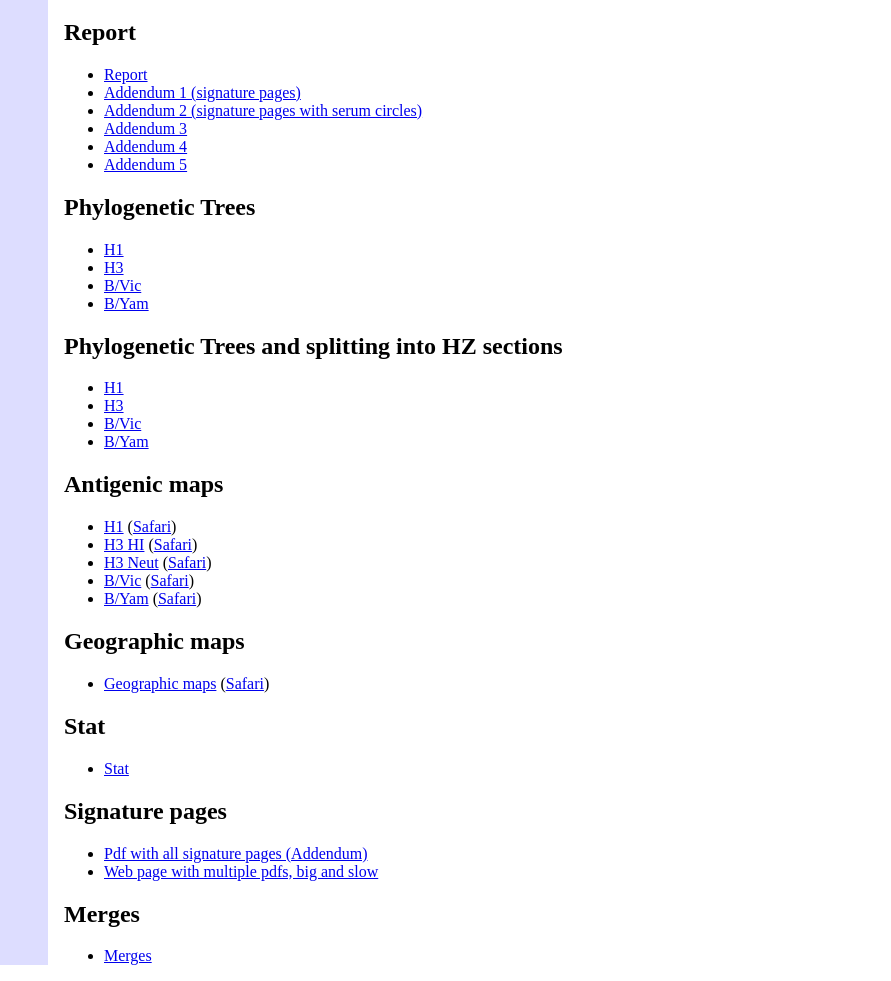
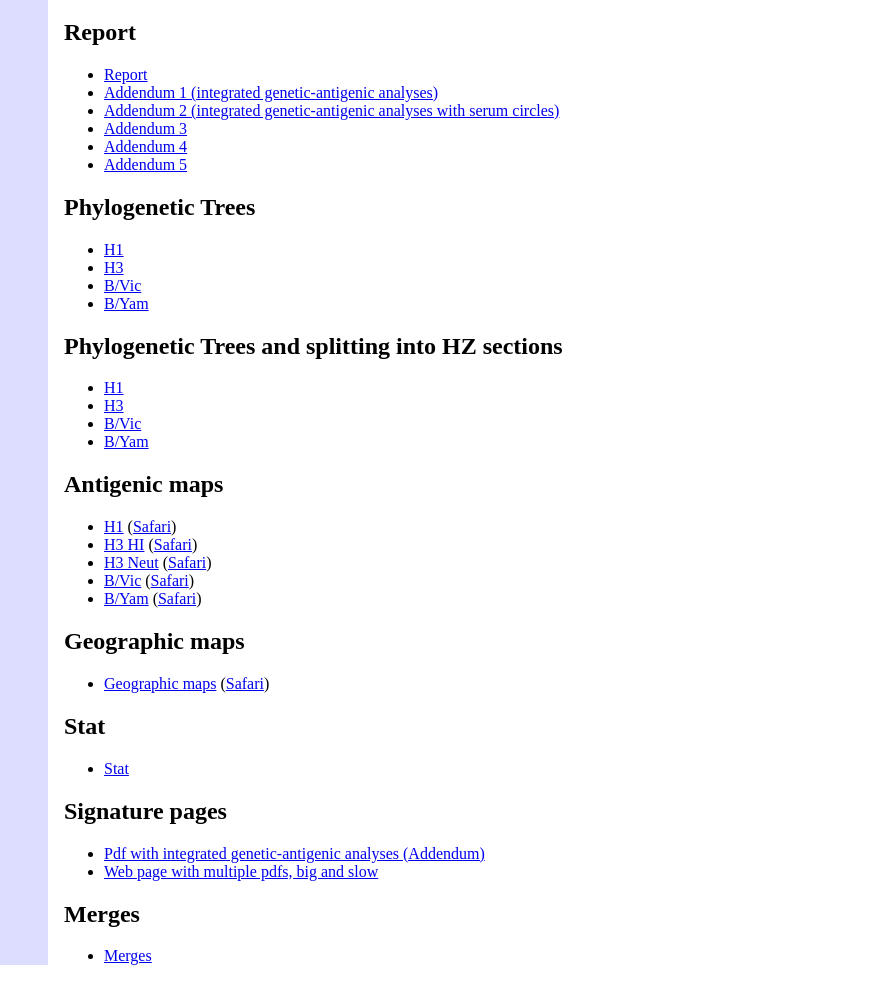
Before and after one commit to acorg/ssm-report, a plain HTML site: page template/index.html in a window 1280 px wide. Shown: the part 77-1058 px from the top of the page, without its empty margins (0-891 px from the left). Drawn offline with Linux system fonts and the light colour scheme.

Commit message:
2019-0923-ssm

```diff
--- a/template/index.html
+++ b/template/index.html
@@ -19,8 +19,8 @@
         <h2>Report</h2>
         <ul>
             <li><a href="report/report.pdf">Report</a></li>
-      <li><a href="report/sp-addendum.pdf">Addendum 1 (signature pages)</a></li>
-      <li><a href="report/spsc-addendum.pdf">Addendum 2 (signature pages with serum circles)</a></li>
+            <li><a href="report/sp-addendum.pdf">Addendum 1 (integrated genetic-antigenic analyses)</a></li>
+            <li><a href="report/spsc-addendum.pdf">Addendum 2 (integrated genetic-antigenic analyses with serum circles)</a></li>
             <li><a href="report/addendum-3.pdf">Addendum 3</a></li>
             <li><a href="report/addendum-4.pdf">Addendum 4</a></li>
             <li><a href="report/addendum-5.pdf">Addendum 5</a></li>
@@ -57,7 +57,7 @@
         </ul>
         <h2>Signature pages</h2>
         <ul>
-      <li><a href="report/addendum.pdf">Pdf with all signature pages (Addendum)</a></li>
+            <li><a href="report/addendum.pdf">Pdf with integrated genetic-antigenic analyses (Addendum)</a></li>
       <li><a href="sp/index.html">Web page with multiple pdfs, big and slow</a></li>
     </ul>
     <!-- <h2>Serum coverage</h2> -->
```
Also changed, not shown: 1 other file. Lines whose indentation alone changed are shown as unchanged.
